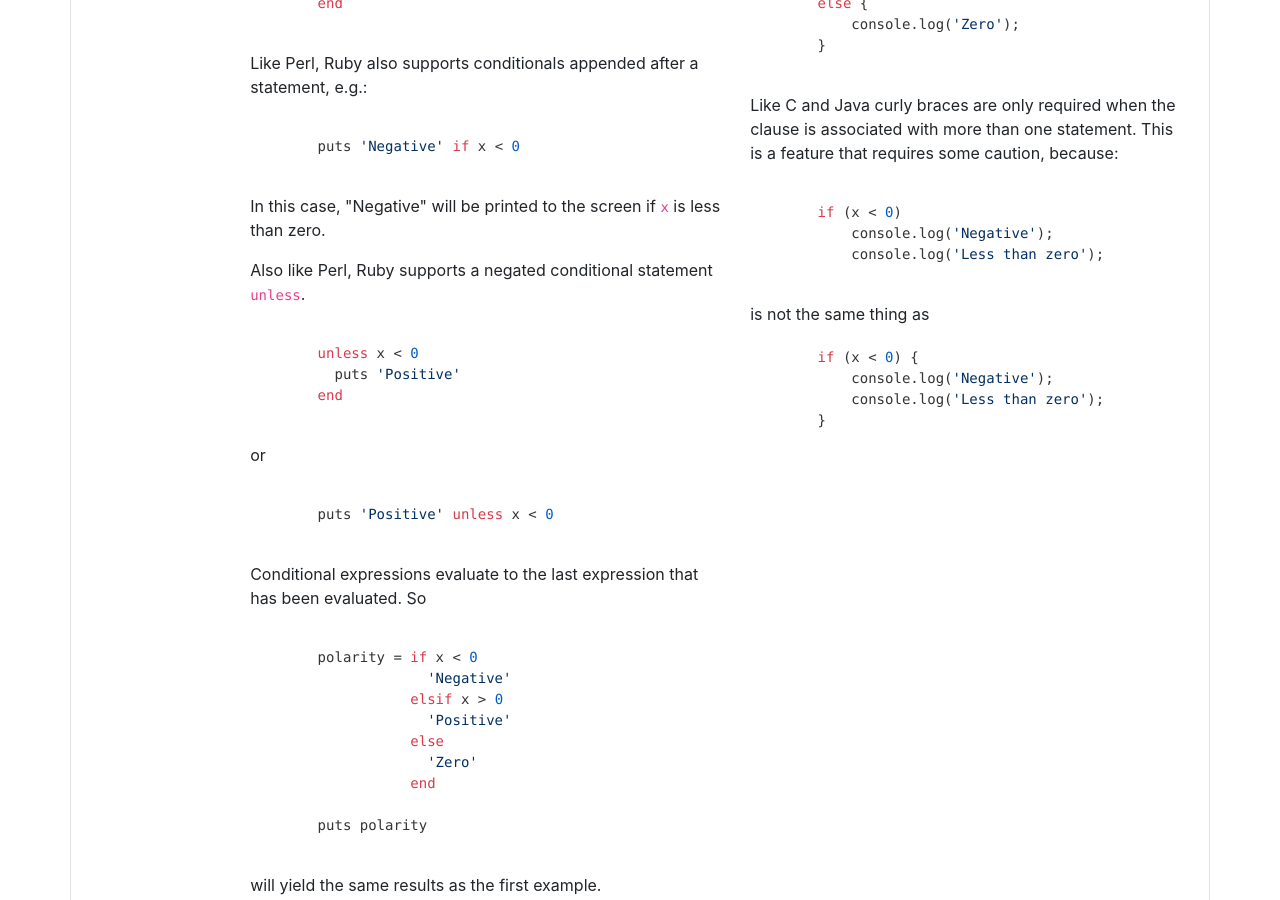
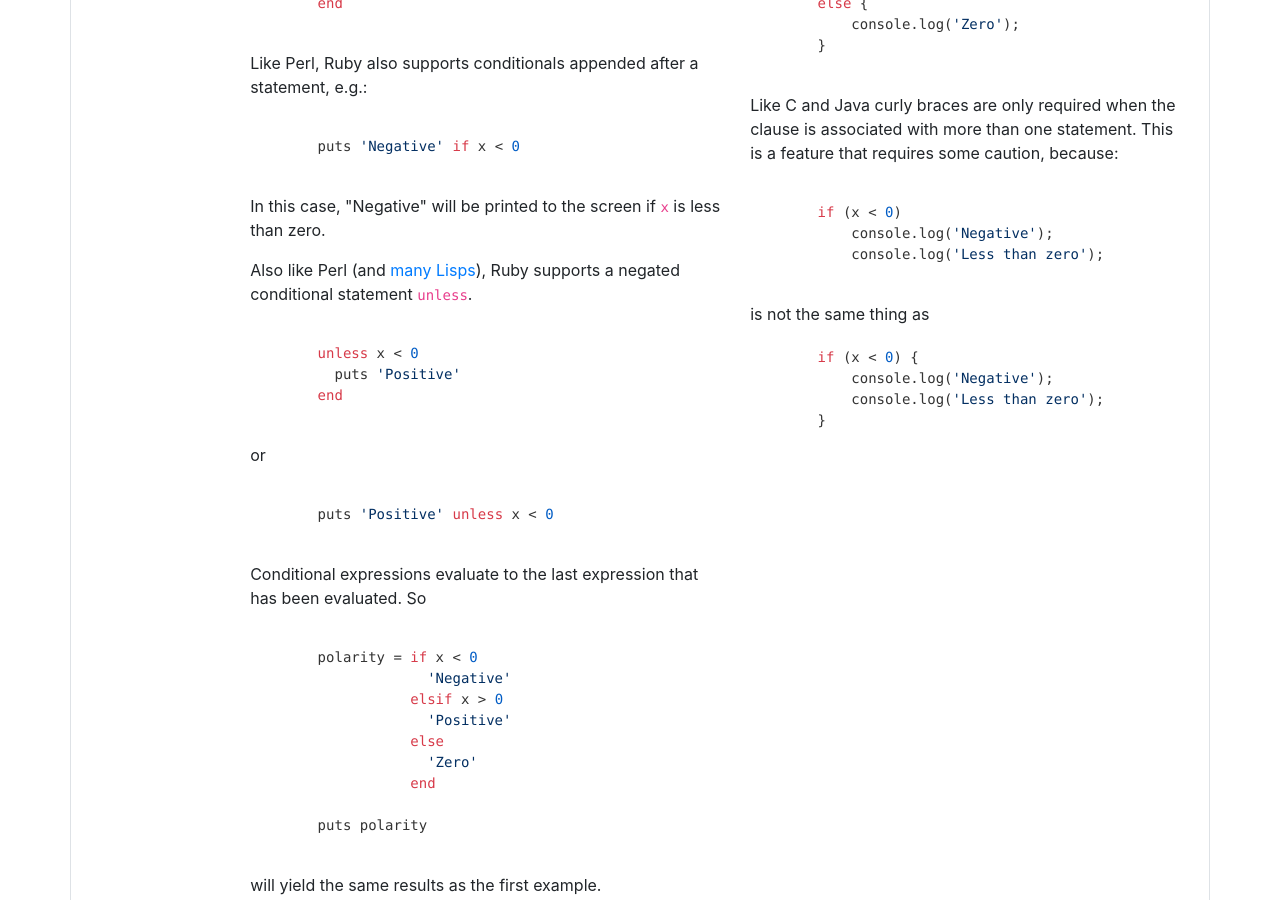
Before and after one commit to delonnewman/ruby-and-javascript, a Jekyll site: the page built from index.html, in a window 1280 px wide and 900 px high, scrolled down 7449 px. Built offline with Jekyll 4.4.1, drawn with Linux system fonts in a browser that asks for light colours; some of the changed text lies outside the part shown.

```diff
--- a/Gemfile
+++ b/Gemfile
@@ -2,3 +2,4 @@ source "https://rubygems.org"
 
 gem "jekyll", "~> 4.1.0"
 gem "kramdown", "~> 2.3.1"
+gem "webrick", "~> 1.8"
--- a/index.html
+++ b/index.html
@@ -422,7 +422,8 @@ layout: default
         puts 'Negative' if x &lt; 0
         </code></pre>
         <p>In this case, "Negative" will be printed to the screen if <code>x</code> is less than zero.</p>
-        <p>Also like Perl, Ruby supports a negated conditional statement <code>unless</code>.</p>
+        <p>Also like Perl (and <a href="https://www.gnu.org/software/emacs/manual/html_node/elisp/Conditionals.html">many</a>
+          <a href="https://docs.racket-lang.org/reference/when_unless.html">Lisps</a>), Ruby supports a negated conditional statement <code>unless</code>.</p>
         <pre><code>
         unless x &lt; 0
           puts 'Positive'
```
Also changed, not shown: other parts of index.html (+2 -2 lines), Gemfile.lock, 1 other file.
